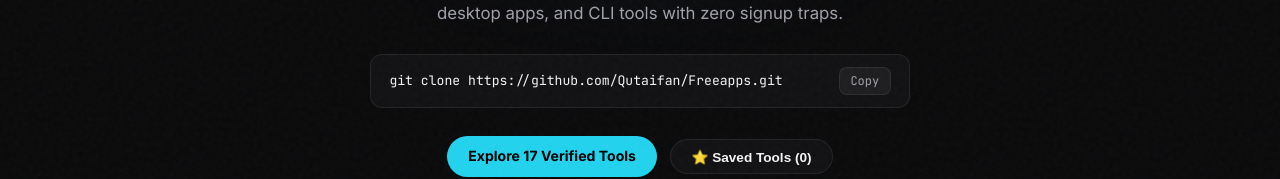
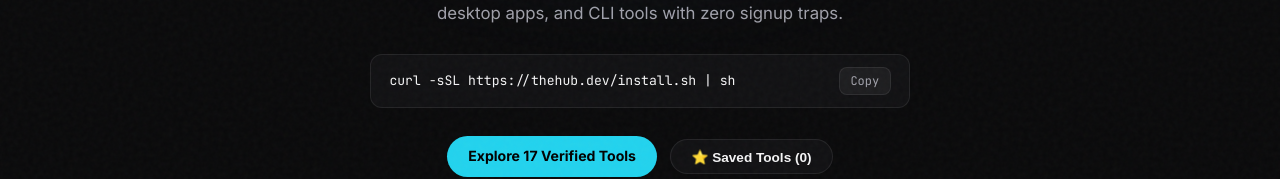
Before and after one commit to Qutaifan/Freeapps, a React (Vite) app in the folder freeapps-components/: page / in a window 1280 px wide. Shown: the part 301-480 px from the top of the page. Built offline with nearby package versions, Linux system fonts and the light colour scheme.

Commit message:
Restore curl -sSL https://thehub.dev/install.sh | sh command block in Hero section as requested

```diff
--- a/freeapps-components/src/components/Hero.tsx
+++ b/freeapps-components/src/components/Hero.tsx
@@ -16,7 +16,7 @@ export function Hero({
   onShowToast
 }: HeroProps) {
   const [copied, setCopied] = useState(false)
-  const installCmd = 'git clone https://github.com/Qutaifan/Freeapps.git'
+  const installCmd = 'curl -sSL https://thehub.dev/install.sh | sh'
 
   const handleCopyCode = () => {
     navigator.clipboard.writeText(installCmd)
```
